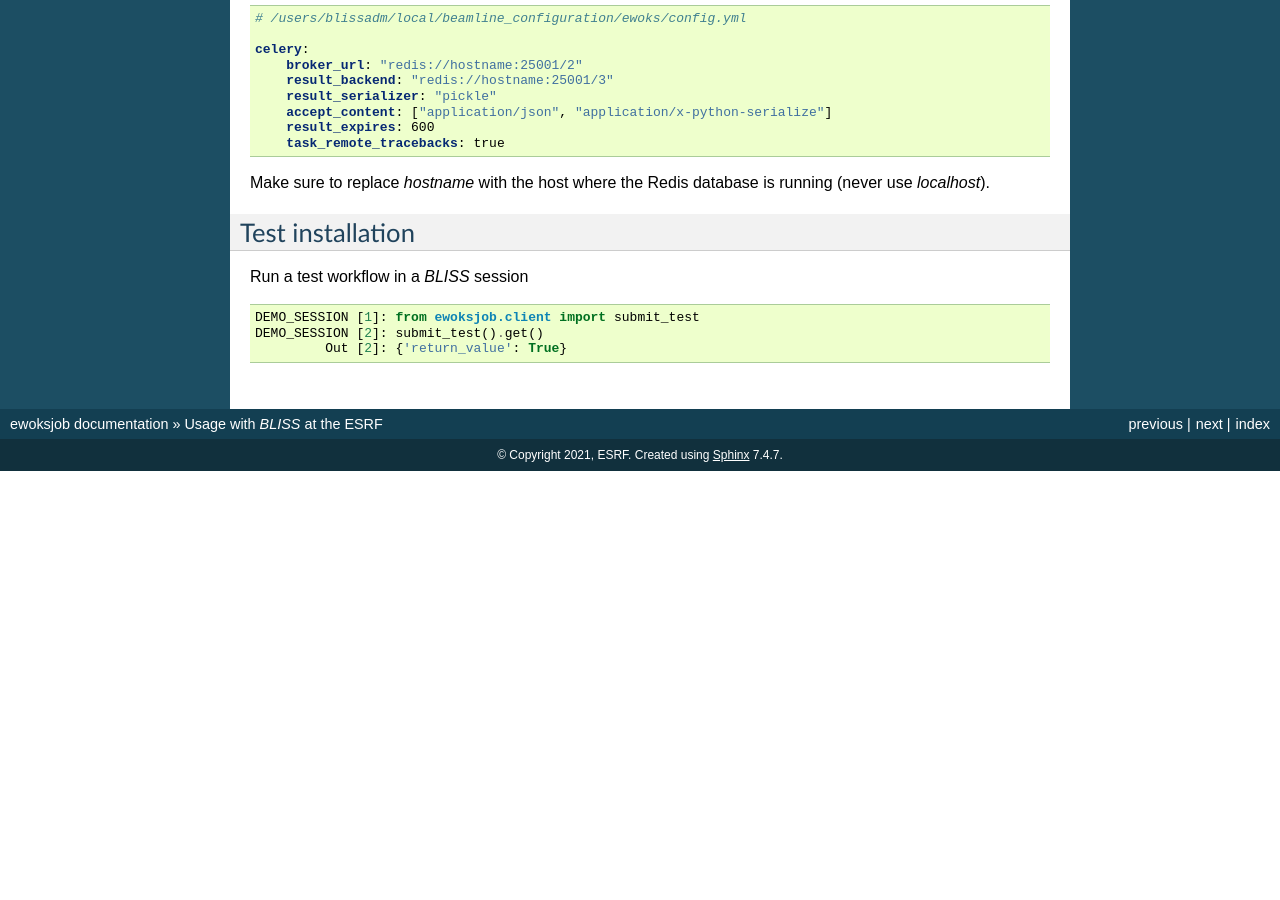
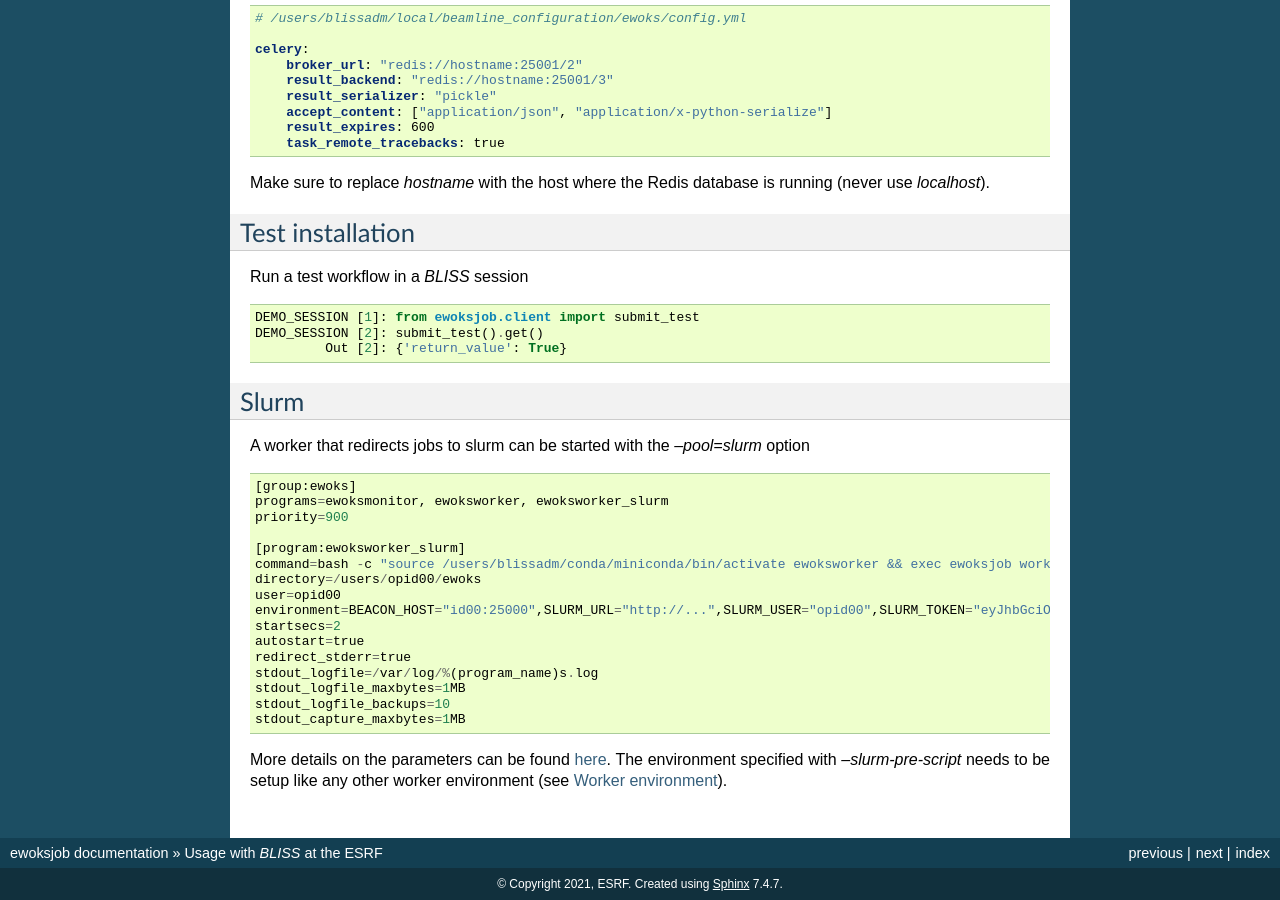
Before and after one commit to ewoks-kit/ewoksjob, a Sphinx documentation site: the page built from doc/bliss.rst, in a window 1280 px wide and 900 px high, scrolled down 2291 px. Built offline with Sphinx 7.4.7, drawn with Linux system fonts in a browser that asks for light colours; before the commit the page ends 2762 px from its top, so only the background shows below that; some of the changed text lies outside the part shown.

Commit message:
add documentation on Slurm

```diff
--- a/doc/bliss.rst
+++ b/doc/bliss.rst
@@ -5,6 +5,8 @@ For online data processing with *Ewoks*, a beamline needs at least one python en
 with the scientific libraries installed (conda or anything else) and Ewoks to be configured
 in Beacon. When workflows are triggered from *BLISS*, the *BLISS* conda environment needs
 the *ewoksjob* python package.
+
+.. _Worker environment:
 
 Worker environment
 ------------------
@@ -162,3 +164,31 @@ Run a test workflow in a *BLISS* session
     DEMO_SESSION [1]: from ewoksjob.client import submit_test
     DEMO_SESSION [2]: submit_test().get()
              Out [2]: {'return_value': True}
+
+
+Slurm
+-----
+
+A worker that redirects jobs to slurm can be started with the `--pool=slurm` option
+
+.. code::
+
+    [group:ewoks]
+    programs=ewoksmonitor, ewoksworker, ewoksworker_slurm
+    priority=900
+
+    [program:ewoksworker_slurm]
+    command=bash -c "source /users/blissadm/conda/miniconda/bin/activate ewoksworker && exec ewoksjob worker --pool=slurm -Q slurm -n slurm@id00 --slurm-pre-script='module load ...' --slurm-log-directory='/tmp_14_days/{user_name}/slurm_logs' -sp time_limit=240"
+    directory=/users/opid00/ewoks
+    user=opid00
+    environment=BEACON_HOST="id00:25000",SLURM_URL="http://...",SLURM_USER="opid00",SLURM_TOKEN="eyJhbGciO..."
+    startsecs=2
+    autostart=true
+    redirect_stderr=true
+    stdout_logfile=/var/log/%(program_name)s.log
+    stdout_logfile_maxbytes=1MB
+    stdout_logfile_backups=10
+    stdout_capture_maxbytes=1MB
+
+More details on the parameters can be found :ref:`here <Slurm>`. The environment specified with
+`--slurm-pre-script` needs to be setup like any other worker environment (see :ref:`Worker environment`).
--- a/doc/index.rst
+++ b/doc/index.rst
@@ -61,5 +61,6 @@ Documentation
 
     getting_started
     routing
+    slurm
     bliss
     api
```
Also changed, not shown: doc/slurm.rst (added, +72 -0 lines).
